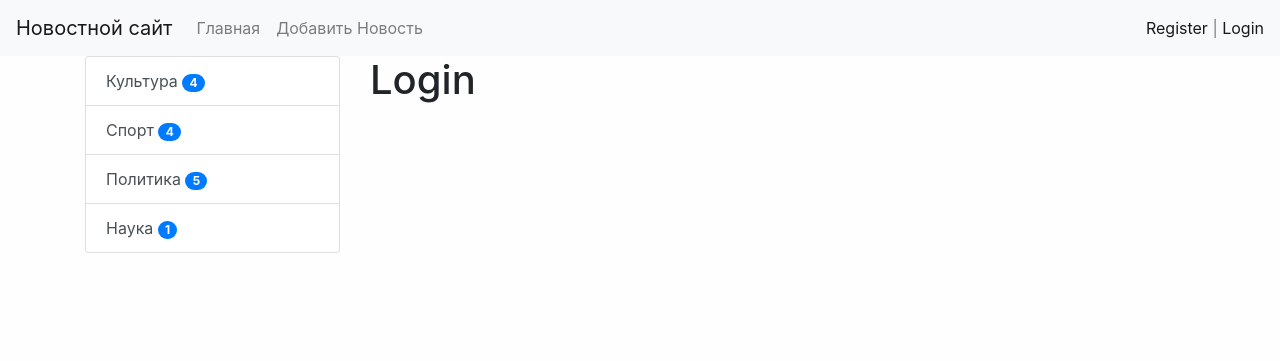
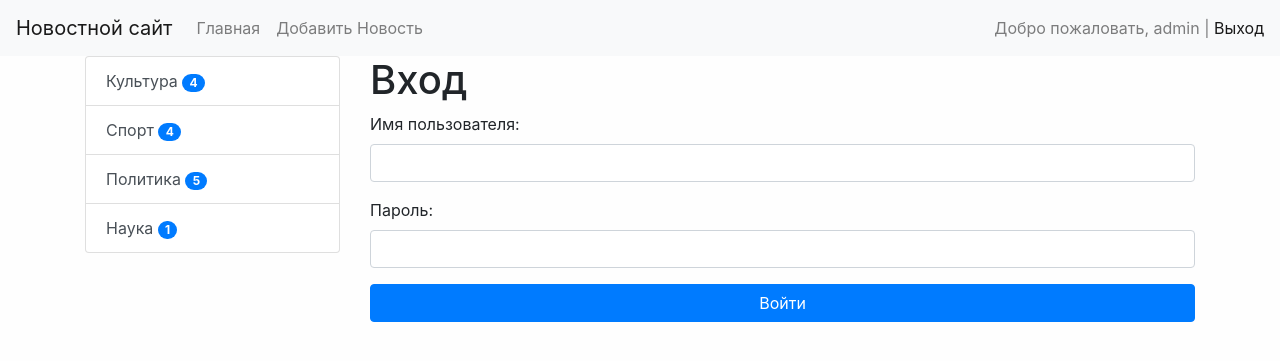
Before and after one commit to AlexandrBenzar/testsites, a Django app: page /login/ in a window 1280 px wide. Shown: the top 361 px of the page. Run offline with Django 3.2, Linux system fonts and the light colour scheme; a user stored in the database is signed in; data comes from the database, SQL or seed files in the repository; both versions use the stored data as it was after the commit; some libraries are stand-ins or nearby versions.

Commit message:
Добавил форму входа, возможность выйти

```diff
--- a/testsites/mysite/news/forms.py
+++ b/testsites/mysite/news/forms.py
@@ -1,10 +1,16 @@
 from django import forms
 from django.core.exceptions import ValidationError
-from django.contrib.auth.forms import UserCreationForm
+from django.contrib.auth.forms import UserCreationForm, AuthenticationForm
 from django.contrib.auth.models import User
 from .models import News
 
 import re
+
+
+class UserLoginForm(AuthenticationForm):
+    username = forms.CharField(label='Имя пользователя:',
+                               widget=forms.TextInput(attrs={'class': 'form-control', 'autocomplete': 'off'}))
+    password = forms.CharField(label='Пароль:', widget=forms.PasswordInput(attrs={'class': 'form-control'}))
 
 
 class UserRegisterForm(UserCreationForm):
--- a/testsites/mysite/news/templates/news/login.html
+++ b/testsites/mysite/news/templates/news/login.html
@@ -9,6 +9,12 @@ Login : {{block.super}}
 {% endblock %}
 
 {% block content %}
-<h1>Login</h1>
+<h1>Вход</h1>
+
+<form method="post">
+    {% csrf_token %}
+    {{form.as_p}}
+    <button type="submit" class="btn btn-primary btn-block"> Войти</button>
+</form>
 
 {% endblock %}
--- a/testsites/mysite/news/urls.py
+++ b/testsites/mysite/news/urls.py
@@ -4,7 +4,8 @@ from .views import *
 urlpatterns = [
     # path('', index, name='home'),
     path('register/', register, name='register'),
-    path('login/', login, name='login'),
+    path('login/', user_login, name='login'),
+    path('logout/', user_logout, name='logout'),
     path('', HomeNews.as_view(), name='home'),
     # path('category/<int:category_id>/', get_category, name='category'),
     path('category/<int:category_id>/', NewsByCategory.as_view(), name='category'),
--- a/testsites/mysite/news/views.py
+++ b/testsites/mysite/news/views.py
@@ -2,12 +2,12 @@ from django.shortcuts import render, get_object_or_404, redirect
 
 from django.views.generic import ListView, DetailView, CreateView
 from django.contrib.auth.mixins import LoginRequiredMixin
-
+from django.contrib.auth import login, logout
 from django.contrib import messages
 
 from .models import News, Category
 
-from .forms import NewsForm, UserRegisterForm
+from .forms import NewsForm, UserRegisterForm, UserLoginForm
 
 from .utils import MyMixin
 
@@ -21,9 +21,10 @@ def register(requests):
     if requests.method == 'POST':
         form = UserRegisterForm(requests.POST)
         if form.is_valid():
-            form.save()
+            user = form.save()
+            login(requests, user)
             messages.success(requests, 'Вы успешно зарегистрировались')
-            return redirect('login')
+            return redirect('home')
         else:
             messages.error(requests, 'Ошибка регистрации')
     else:
@@ -31,9 +32,20 @@ def register(requests):
     return render(requests, 'news/register.html', {'form': form})
 
 
-def login(requests):
-    return render(requests, 'news/login.html')
+def user_login(requests):
+    if requests.method == 'POST':
+        form = UserLoginForm(data=requests.POST)
+        if form.is_valid():
+            user = form.get_user()
+            login(requests, user)
+            return redirect('home')
+    else:
+        form = UserLoginForm()
+    return render(requests, 'news/login.html', {'form': form})
 
+def user_logout(requests):
+    logout(requests)
+    return redirect('login')
 
 class HomeNews(MyMixin, ListView):
     model = News
--- a/testsites/mysite/templates/inc/_nav.html
+++ b/testsites/mysite/templates/inc/_nav.html
@@ -13,7 +13,11 @@
             {%endif%}
         </ul>
         <span class="navbar-text">
+            {% if request.user.is_authenticated %}
+            Добро пожаловать, {{ user.username }} | <a href="{%url 'logout'%}">Выход</a>
+            {%else%}
             <a href="{%url 'register'%}">Register</a> | <a href="{%url 'login'%}">Login</a>
+            {%endif%}
         </span>
     </div>
 </nav>
```
Also changed, not shown: testsites/mysite/db.sqlite3.
